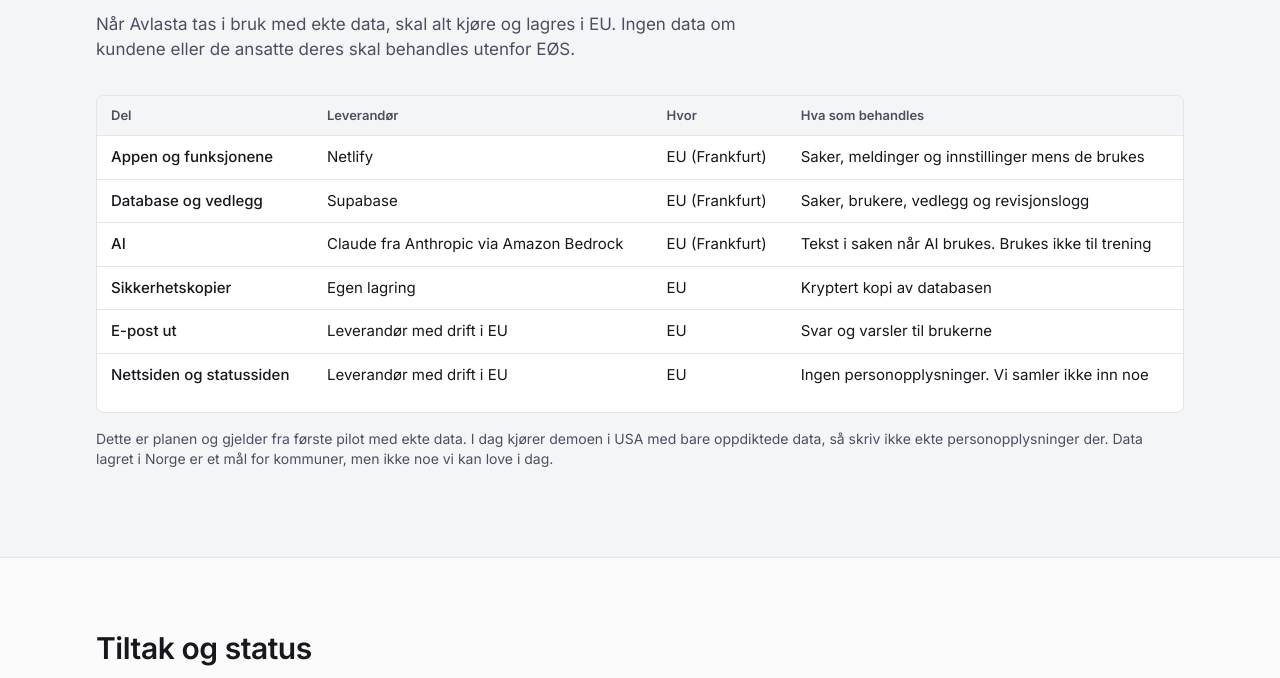
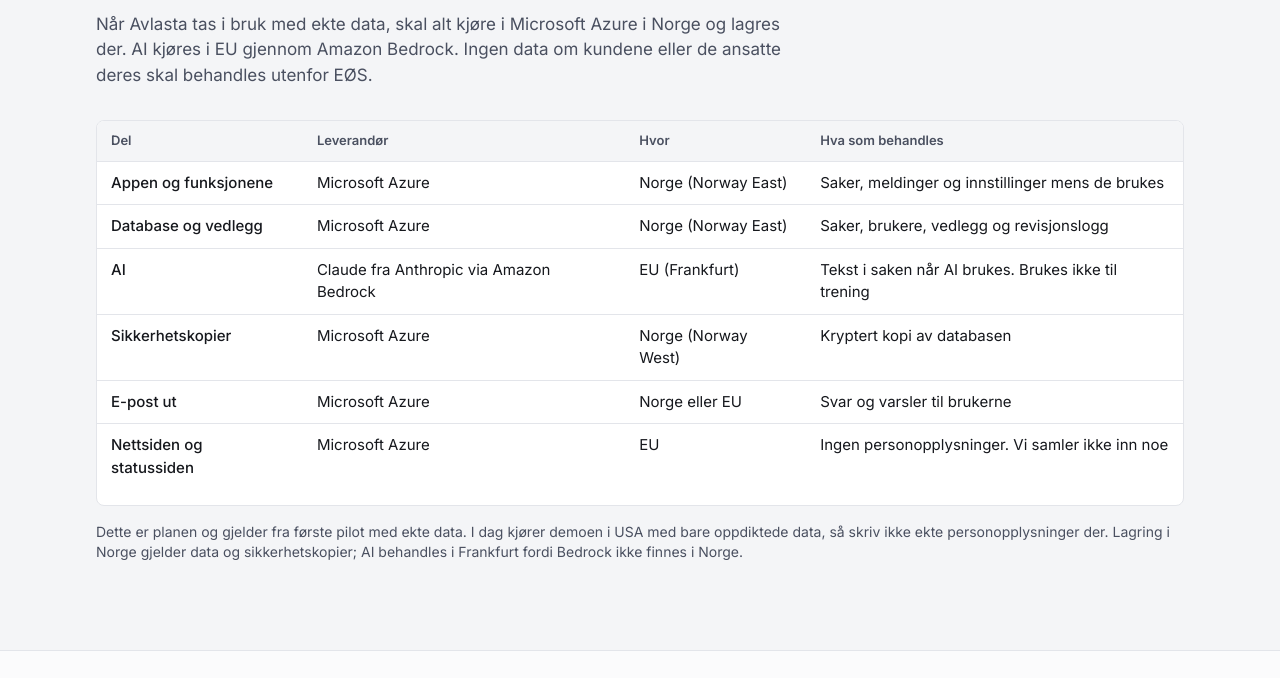
Before and after one commit to kopnoob/avlasta, a plain HTML site: page sikkerhet/index.html in a window 1280 px wide. Shown: the part 487-1165 px from the top of the page. Drawn offline with Linux system fonts and the light colour scheme.

Commit message:
Sikkerhet: planlagt drift i Azure i Norge, AI via Bedrock i EU

```diff
--- a/sikkerhet/index.html
+++ b/sikkerhet/index.html
@@ -45,12 +45,12 @@
 </section>
 <section class="section section-sunken">
   <div class="wrap">
-    <div class="section-head"><h2>Hvor Avlasta skal kjøre</h2><p>Når Avlasta tas i bruk med ekte data, skal alt kjøre og lagres i EU. Ingen data om kundene eller de ansatte deres skal behandles utenfor EØS.</p></div>
+    <div class="section-head"><h2>Hvor Avlasta skal kjøre</h2><p>Når Avlasta tas i bruk med ekte data, skal alt kjøre i Microsoft Azure i Norge og lagres der. AI kjøres i EU gjennom Amazon Bedrock. Ingen data om kundene eller de ansatte deres skal behandles utenfor EØS.</p></div>
     <div class="table-wrap" role="region" tabindex="0" aria-label="Hvor Avlasta skal kjøre"><table>
       <thead><tr><th scope="col">Del</th><th scope="col">Leverandør</th><th scope="col">Hvor</th><th scope="col">Hva som behandles</th></tr></thead>
-      <tbody><tr><th scope="row">Appen og funksjonene</th><td>Netlify</td><td>EU (Frankfurt)</td><td>Saker, meldinger og innstillinger mens de brukes</td></tr><tr><th scope="row">Database og vedlegg</th><td>Supabase</td><td>EU (Frankfurt)</td><td>Saker, brukere, vedlegg og revisjonslogg</td></tr><tr><th scope="row">AI</th><td>Claude fra Anthropic via Amazon Bedrock</td><td>EU (Frankfurt)</td><td>Tekst i saken når AI brukes. Brukes ikke til trening</td></tr><tr><th scope="row">Sikkerhetskopier</th><td>Egen lagring</td><td>EU</td><td>Kryptert kopi av databasen</td></tr><tr><th scope="row">E-post ut</th><td>Leverandør med drift i EU</td><td>EU</td><td>Svar og varsler til brukerne</td></tr><tr><th scope="row">Nettsiden og statussiden</th><td>Leverandør med drift i EU</td><td>EU</td><td>Ingen personopplysninger. Vi samler ikke inn noe</td></tr></tbody>
+      <tbody><tr><th scope="row">Appen og funksjonene</th><td>Microsoft Azure</td><td>Norge (Norway East)</td><td>Saker, meldinger og innstillinger mens de brukes</td></tr><tr><th scope="row">Database og vedlegg</th><td>Microsoft Azure</td><td>Norge (Norway East)</td><td>Saker, brukere, vedlegg og revisjonslogg</td></tr><tr><th scope="row">AI</th><td>Claude fra Anthropic via Amazon Bedrock</td><td>EU (Frankfurt)</td><td>Tekst i saken når AI brukes. Brukes ikke til trening</td></tr><tr><th scope="row">Sikkerhetskopier</th><td>Microsoft Azure</td><td>Norge (Norway West)</td><td>Kryptert kopi av databasen</td></tr><tr><th scope="row">E-post ut</th><td>Microsoft Azure</td><td>Norge eller EU</td><td>Svar og varsler til brukerne</td></tr><tr><th scope="row">Nettsiden og statussiden</th><td>Microsoft Azure</td><td>EU</td><td>Ingen personopplysninger. Vi samler ikke inn noe</td></tr></tbody>
     </table></div>
-    <p class="fine">Dette er planen og gjelder fra første pilot med ekte data. I dag kjører demoen i USA med bare oppdiktede data, så skriv ikke ekte personopplysninger der. Data lagret i Norge er et mål for kommuner, men ikke noe vi kan love i dag.</p>
+    <p class="fine">Dette er planen og gjelder fra første pilot med ekte data. I dag kjører demoen i USA med bare oppdiktede data, så skriv ikke ekte personopplysninger der. Lagring i Norge gjelder data og sikkerhetskopier; AI behandles i Frankfurt fordi Bedrock ikke finnes i Norge.</p>
   </div>
 </section>
 <section class="section">
```
Also changed, not shown: en/security/index.html (+3 -3 lines), .well-known/security.txt.
